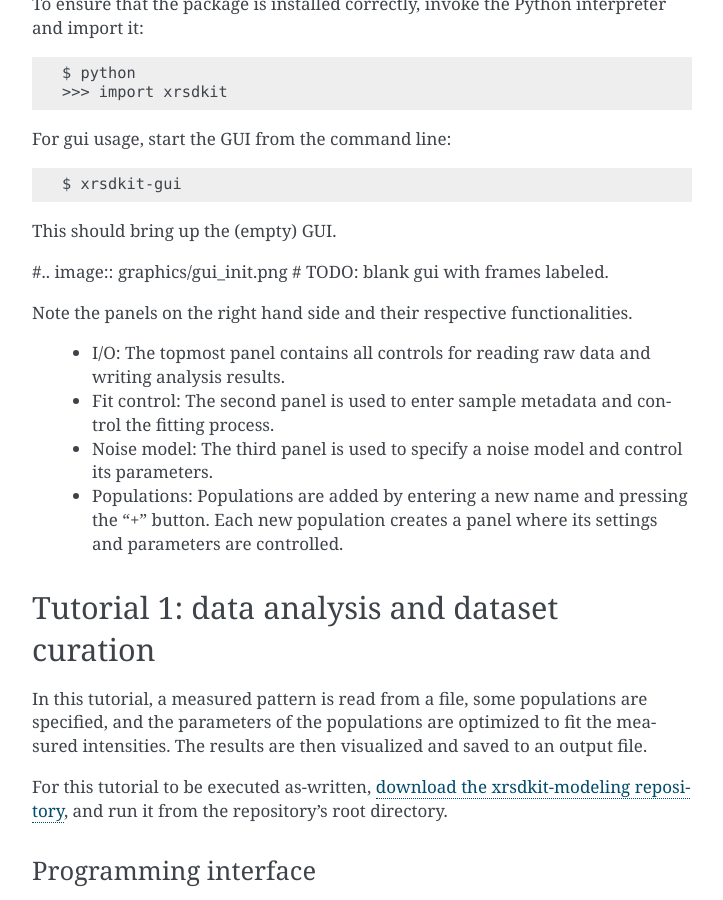
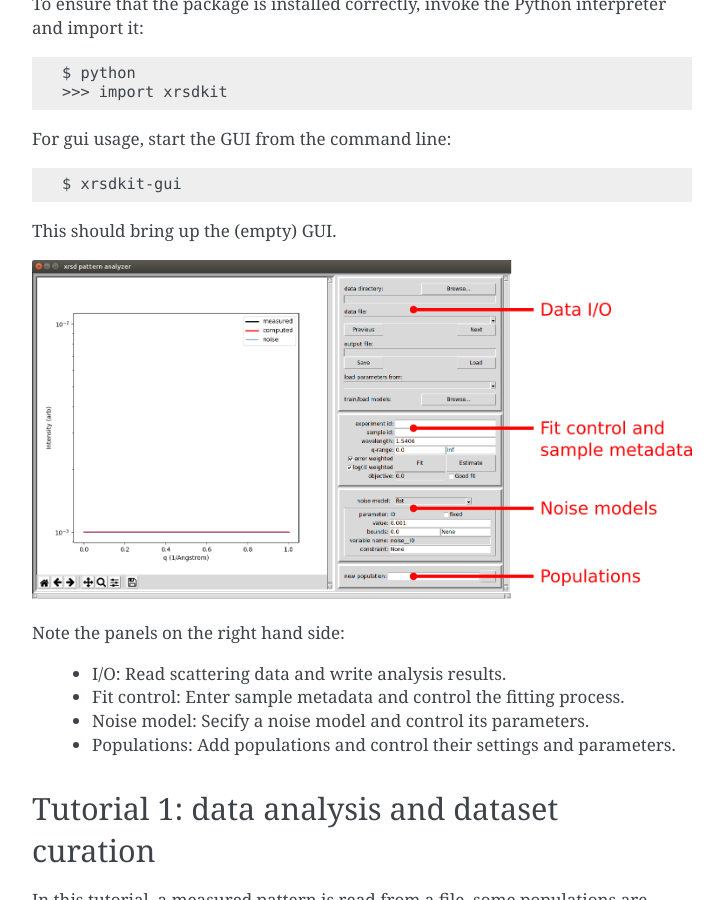
Before and after one commit to scattering-central/xrsdkit, a Sphinx documentation site: the page built from doc/tutorials.rst, in a window 1280 px wide and 900 px high, scrolled down 1847 px. Shown: the whole window, without its empty margins (388-1111 px from the left). Built offline with Sphinx 7.4.7, drawn with Linux system fonts in a browser that asks for light colours.

Commit message:
tutorial 0 graphic etc

```diff
--- a/README.rst
+++ b/README.rst
@@ -6,7 +6,7 @@ Description
 -----------
 
 This is a data-driven modeling framework
-s-ray scattering and diffraction patterns,
+for x-ray scattering and diffraction patterns,
 including tools to analyze (fit) patterns,
 curate datasets of analysis results,
 and train machine learning models to speed up or automate further analysis.
--- a/doc/tutorials.rst
+++ b/doc/tutorials.rst
@@ -102,16 +102,14 @@ For gui usage, start the GUI from the command line: ::
 
 This should bring up the (empty) GUI.
 
-#.. image:: graphics/gui_init.png
-# TODO: blank gui with frames labeled.
+.. image:: graphics/gui_init.png
 
-Note the panels on the right hand side
-and their respective functionalities.
+Note the panels on the right hand side:
 
-    - I/O: The topmost panel contains all controls for reading raw data and writing analysis results.
-    - Fit control: The second panel is used to enter sample metadata and control the fitting process.
-    - Noise model: The third panel is used to specify a noise model and control its parameters.
-    - Populations: Populations are added by entering a new name and pressing the "+" button. Each new population creates a panel where its settings and parameters are controlled.
+    - I/O: Read scattering data and write analysis results.
+    - Fit control: Enter sample metadata and control the fitting process.
+    - Noise model: Secify a noise model and control its parameters.
+    - Populations: Add populations and control their settings and parameters.
 
 
 Tutorial 1: data analysis and dataset curation
```
Also changed, not shown: doc/graphics/gui_init.png (added), doc/graphics/gui_init.svg (added).
